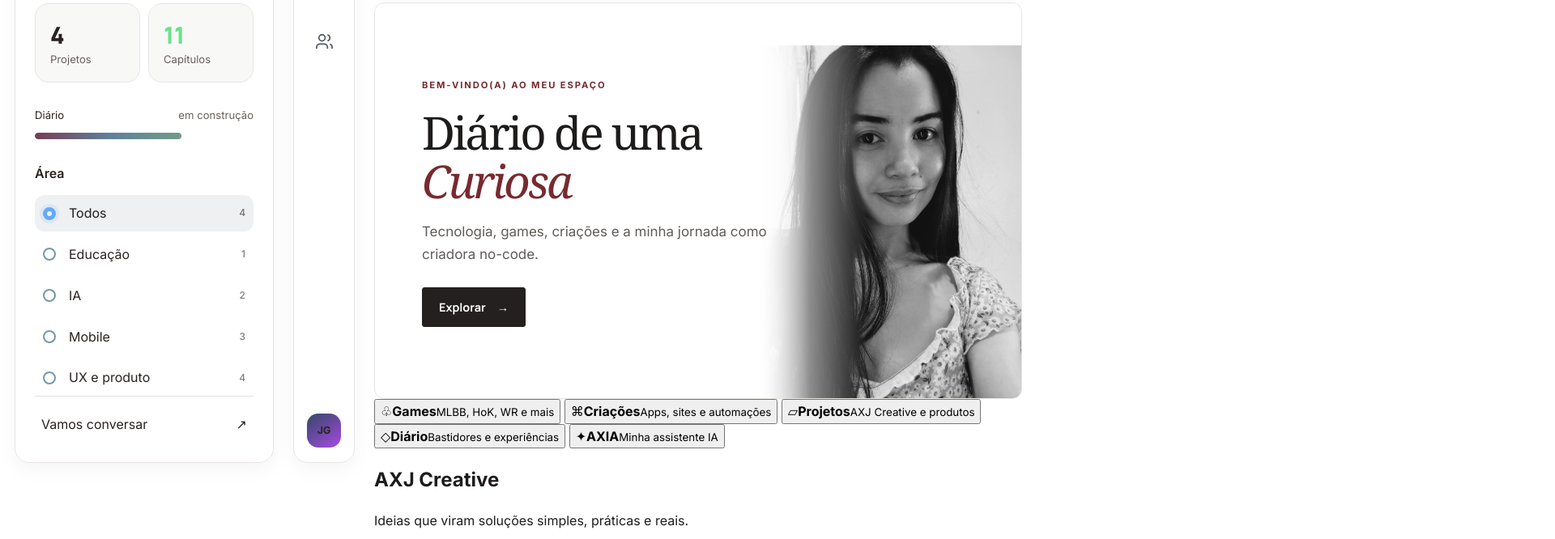
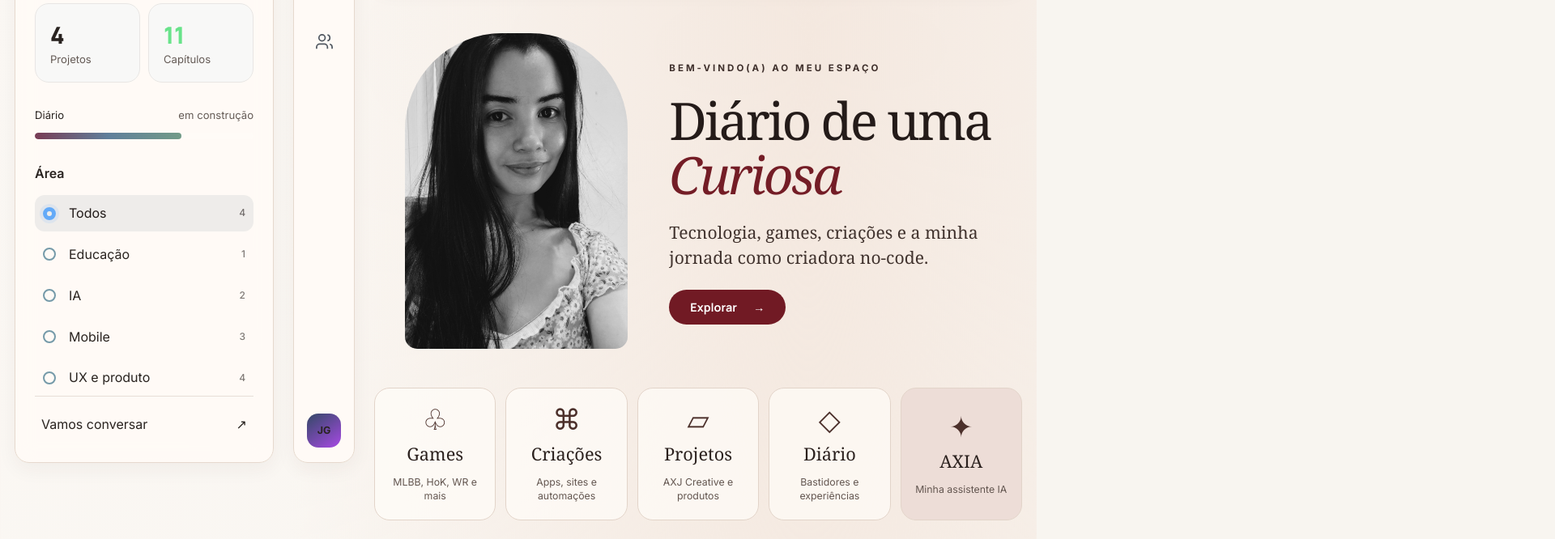
Before and after one commit to juhcileia67/jucileia-portfolio-hub, a plain HTML site: page index.html in a window 1280 px wide. Shown: the part 210-876 px from the top of the page at 81% size, 1920 px wide, since content can reach past the window. Drawn offline with Linux system fonts and the light colour scheme.

Commit message:
Aplicar capa editorial off-white aprovada na Home

```diff
--- a/styles.css
+++ b/styles.css
@@ -436,3 +436,38 @@ body:before{opacity:.12}
 .side-search,.top-search,.stats div{background:#f8f8f7!important;border-color:#e8e6e4!important}
 .story-card,.evolution,.axj-dash-card,.axj-dash-feature{background:#fff!important;border-color:#e8e5e2!important;color:#1e1c1b!important}
 @media(max-width:760px){.home-editorial .home-hero-portrait:before{background:linear-gradient(180deg,#fff 0%,transparent 65%)!important}}
+
+/* Off-white editorial aprovado: layout de capa inspirado no mockup, sem mexer nas páginas internas. */
+:root{--bg:#f8f5f0;--panel:rgba(255,252,247,.92);--panel-strong:#fffcf8;--line:rgba(78,50,39,.14);--text:#211a18;--muted:#655b56;--cyan:#80524a;--blue:#a28776;--violet:#701b24;--pink:#9b5a58}
+html,body{background:#f8f5f0!important;color:#211a18!important}
+body{background:radial-gradient(ellipse at 78% 5%,#f4e8df,transparent 46%),linear-gradient(120deg,#fbf8f4,#f5f0ea)!important}
+.glass,.sidebar.glass,.rail.glass,.topbar.glass{background:rgba(255,251,246,.89)!important;border-color:#e6d9ce!important;box-shadow:0 8px 24px rgba(68,41,30,.05)!important}
+.home-cream .home-hero{display:grid!important;grid-template-columns:38% minmax(0,1fr)!important;gap:clamp(24px,4vw,65px)!important;align-items:center!important;min-height:410px!important;padding:clamp(22px,3vw,38px)!important;background:transparent!important;border:0!important;box-shadow:none!important;border-radius:0!important}
+.home-cream .home-hero-portrait{position:relative!important;inset:auto!important;width:100%!important;height:390px!important;border-radius:120px 120px 15px 15px!important;overflow:hidden!important;background:#e9e3df}
+.home-cream .home-hero-portrait:before{display:none!important}
+.home-cream .home-hero-portrait img{position:absolute!important;inset:0!important;width:100%!important;height:100%!important;object-fit:cover!important;object-position:center 20%!important;mask-image:none!important;filter:grayscale(1)!important}
+.home-cream .home-hero-content{width:100%!important;max-width:640px!important}
+.home-cream .home-hero .kicker{letter-spacing:.26em!important;color:#3f302c!important;font-size:.72rem!important}
+.home-cream .home-hero h2{font-family:Georgia,'Times New Roman',serif!important;font-weight:400!important;letter-spacing:-.045em!important;font-size:clamp(2.8rem,5vw,5.6rem)!important;line-height:1.05!important;margin:20px 0!important;color:#241b19!important}
+.home-cream .home-hero h2 span{display:block;color:#741d26!important;font-style:italic}
+.home-cream .home-hero p{font-family:Georgia,'Times New Roman',serif!important;font-size:clamp(1.05rem,1.65vw,1.35rem)!important;color:#41332e!important;line-height:1.5!important}
+.home-cream .home-hero-actions{margin-top:24px!important}
+.home-cream .home-primary{display:inline-flex!important;gap:20px!important;align-items:center!important;background:#711a24!important;color:#fff!important;border:0!important;border-radius:28px!important;padding:12px 26px!important;text-decoration:none!important}
+.home-cream .home-cream-links{display:grid;grid-template-columns:repeat(5,minmax(0,1fr));gap:12px;margin:10px 0 26px}
+.home-cream .home-cream-links button{display:flex;flex-direction:column;align-items:center;justify-content:center;gap:9px;min-width:0;min-height:164px;padding:15px 10px;border:1px solid #e2d4c9;border-radius:19px;background:rgba(255,252,248,.7);color:#2b211e;cursor:pointer;transition:transform .2s,background .2s}
+.home-cream .home-cream-links button:hover{transform:translateY(-3px);background:#fff}
+.home-cream .home-cream-links button:last-child{background:#edddd7}
+.home-cream .home-cream-symbol{font-family:Georgia,serif;font-size:2.2rem;line-height:1;color:#4c302b}
+.home-cream .home-cream-links strong{font-family:Georgia,serif;font-weight:500;font-size:clamp(1.12rem,1.7vw,1.5rem)}
+.home-cream .home-cream-links small{font-size:.77rem;line-height:1.4;color:#635650;text-align:center}
+.home-cream .home-cream-banner{display:grid;grid-template-columns:1.25fr 1fr;min-height:195px;border:1px solid #e0d0c4;border-radius:20px;overflow:hidden;background:linear-gradient(120deg,#fbf5ef,#e8d9cf)}
+.home-cream .home-cream-banner>div{padding:clamp(25px,4vw,42px);display:flex;flex-direction:column;justify-content:center}
+.home-cream .home-cream-banner h2{font-family:Georgia,serif;font-size:clamp(2rem,3vw,3.1rem);font-weight:400;letter-spacing:-.04em;color:#201a18;margin:0 0 12px}
+.home-cream .home-cream-banner h2 span{color:#741d26}
+.home-cream .home-cream-banner p{font-family:Georgia,serif;font-size:1.1rem;color:#47362e;margin:0;max-width:400px}
+.home-cream .home-cream-banner img{width:100%;height:100%;min-height:195px;object-fit:cover}
+.home-cream .home-editorial-intro{padding-top:64px!important}
+.home-cream .home-chapter,.home-cream .home-chapter-ideas{background:#fffcf8!important;border-color:#e7dbd0!important}
+.home-cream .home-chatgpt-reflection{background:#f0e8e1!important;border-color:#e2d4c9!important;border-left-color:#741d26!important}
+@media(max-width:1200px){.home-cream .home-cream-links{grid-template-columns:repeat(3,minmax(0,1fr))}.home-cream .home-hero{grid-template-columns:40% minmax(0,1fr)!important}.home-cream .home-hero-portrait{height:340px!important}}
+@media(max-width:760px){.home-cream .home-hero{grid-template-columns:1fr!important;gap:22px!important;padding:18px 6px 26px!important}.home-cream .home-hero-portrait{height:310px!important;width:min(100%,330px)!important;margin:0 auto!important;border-radius:120px 120px 14px 14px!important}.home-cream .home-hero h2{font-size:clamp(2.7rem,12vw,4rem)!important}.home-cream .home-cream-links{grid-template-columns:repeat(2,minmax(0,1fr));gap:10px}.home-cream .home-cream-links button{min-height:145px}.home-cream .home-cream-banner{grid-template-columns:1fr}.home-cream .home-cream-banner img{height:150px;min-height:150px}.home-cream .home-cream-banner>div{padding:24px}}
```
